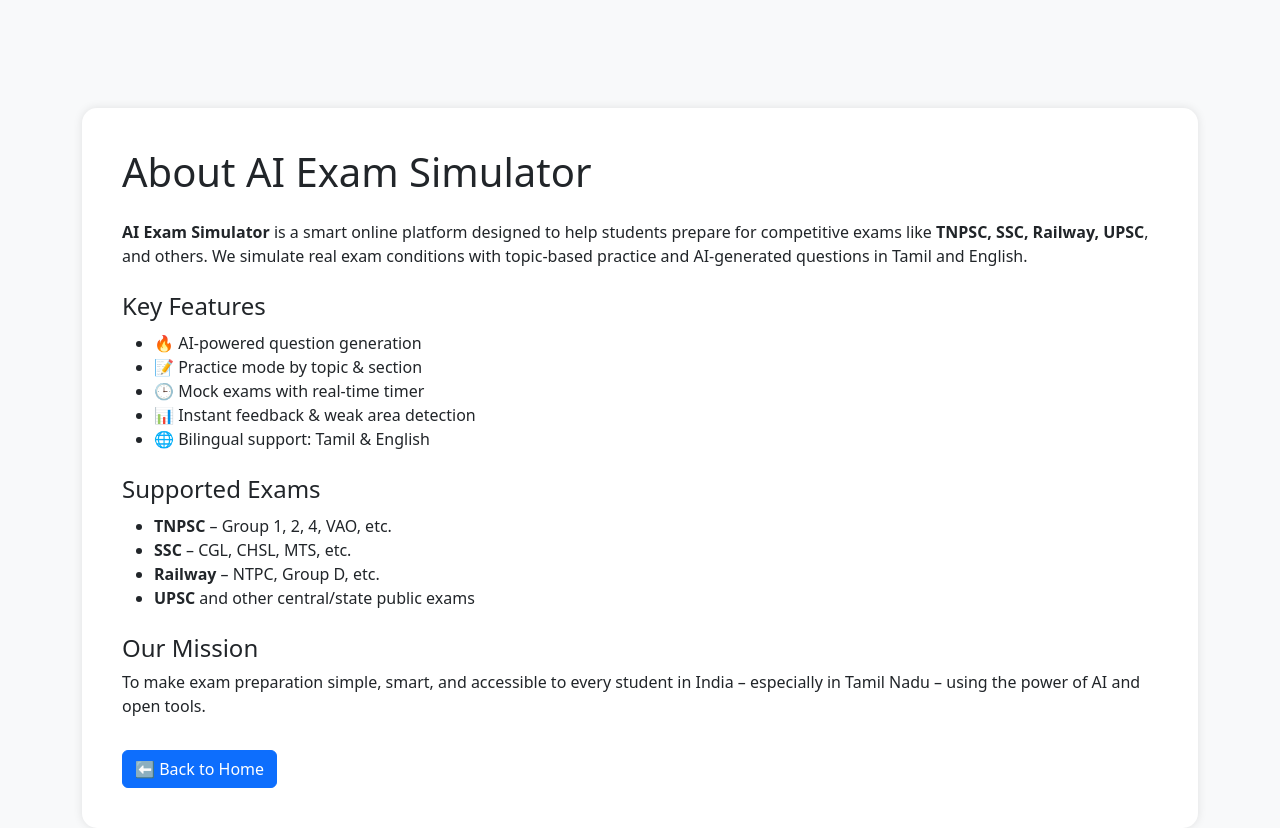
After one commit to suriyamoorthi-dev/Testify, a Flask app: page /about in a window 1280 px wide. The commit adds this page. Run offline with Flask 3, Linux system fonts and the light colour scheme.

Commit message:
Add about page and privacy/contact routes

```diff
--- a/app.py
+++ b/app.py
@@ -51,22 +51,24 @@ class Question(db.Model):
             },
             "answer": self.answer
         }
-@app.route('/privacy')
+
+@app.route("/about")
+def about():
+    return render_template("about.html")
+@app.route("/privacy")
 def privacy():
-    return render_template('privacy.html')
+    return render_template("privacy.html")
 
-@app.route('/terms')
+@app.route("/terms")
 def terms():
-    return render_template('terms.html')
+    return render_template("terms.html")
 
-@app.route('/contact')
+@app.route("/contact")
 def contact():
-    return render_template('contact.html')
-
-@app.route('/adsense')
+    return render_template("contact.html")
+@app.route("/adsense")
 def adsense():
-    return render_template('adsense.html')
-
+    return render_template("adsense.html")
 
 
 @app.route('/doubt')
--- /dev/null
+++ b/templates/about.html
@@ -0,0 +1,62 @@
+<!DOCTYPE html>
+<html lang="en">
+<head>
+  <meta charset="UTF-8" />
+  <meta name="viewport" content="width=device-width, initial-scale=1" />
+  <title>About - AI Exam Simulator</title>
+  <link href="https://cdn.jsdelivr.net/npm/bootstrap@5.3.0/dist/css/bootstrap.min.css" rel="stylesheet" />
+   <!-- ✅ Google AdSense Auto Ads -->
+  <script async src="https://pagead2.googlesyndication.com/pagead/js/adsbygoogle.js?client=ca-pub-4605579560460422"
+    crossorigin="anonymous"></script>
+
+  <style>
+    body {
+      background-color: #f8f9fa;
+      padding-top: 60px;
+    }
+    .about-section {
+      background: #ffffff;
+      padding: 40px;
+      border-radius: 15px;
+      box-shadow: 0 0 10px rgba(0,0,0,0.1);
+    }
+    ul {
+      margin-top: 10px;
+    }
+  </style>
+</head>
+<body>
+  <div class="container">
+    <div class="about-section mt-5">
+      <h1 class="mb-4">About AI Exam Simulator</h1>
+      <p>
+        <strong>AI Exam Simulator</strong> is a smart online platform designed to help students prepare for competitive exams like <strong>TNPSC, SSC, Railway, UPSC</strong>, and others. We simulate real exam conditions with topic-based practice and AI-generated questions in Tamil and English.
+      </p>
+
+      <h4 class="mt-4">Key Features</h4>
+      <ul>
+        <li>🔥 AI-powered question generation</li>
+        <li>📝 Practice mode by topic & section</li>
+        <li>🕒 Mock exams with real-time timer</li>
+        <li>📊 Instant feedback & weak area detection</li>
+        <li>🌐 Bilingual support: Tamil & English</li>
+      </ul>
+
+      <h4 class="mt-4">Supported Exams</h4>
+      <ul>
+        <li><strong>TNPSC</strong> – Group 1, 2, 4, VAO, etc.</li>
+        <li><strong>SSC</strong> – CGL, CHSL, MTS, etc.</li>
+        <li><strong>Railway</strong> – NTPC, Group D, etc.</li>
+        <li><strong>UPSC</strong> and other central/state public exams</li>
+      </ul>
+
+      <h4 class="mt-4">Our Mission</h4>
+      <p>
+        To make exam preparation simple, smart, and accessible to every student in India – especially in Tamil Nadu – using the power of AI and open tools.
+      </p>
+
+      <a href="{{ url_for('index') }}" class="btn btn-primary mt-3">⬅ Back to Home</a>
+    </div>
+  </div>
+</body>
+</html>
--- a/templates/contact.html
+++ b/templates/contact.html
@@ -4,6 +4,10 @@
   <meta charset="UTF-8" />
   <meta name="viewport" content="width=device-width, initial-scale=1" />
   <title>Contact Us | SmartExam</title>
+   <!-- ✅ Google AdSense Auto Ads -->
+  <script async src="https://pagead2.googlesyndication.com/pagead/js/adsbygoogle.js?client=ca-pub-4605579560460422"
+    crossorigin="anonymous"></script>
+
   <style>
     body {
       font-family: 'Poppins', sans-serif;
--- a/templates/index.html
+++ b/templates/index.html
@@ -163,6 +163,9 @@
         <a href="/privacy">Privacy</a>
 <a href="/terms">Terms</a>
 <a href="/contact">Contact</a>
+<a href="/about">About</a>
+
+
         <a href="/doubt">AI Assist</a>
       </div>
     </div>
--- a/templates/privacy.html
+++ b/templates/privacy.html
@@ -4,6 +4,10 @@
   <meta charset="UTF-8" />
   <meta name="viewport" content="width=device-width, initial-scale=1" />
   <title>Privacy Policy | SmartExam</title>
+   <!-- ✅ Google AdSense Auto Ads -->
+  <script async src="https://pagead2.googlesyndication.com/pagead/js/adsbygoogle.js?client=ca-pub-4605579560460422"
+    crossorigin="anonymous"></script>
+
   <style>
     body {
       font-family: Arial, sans-serif;
```
